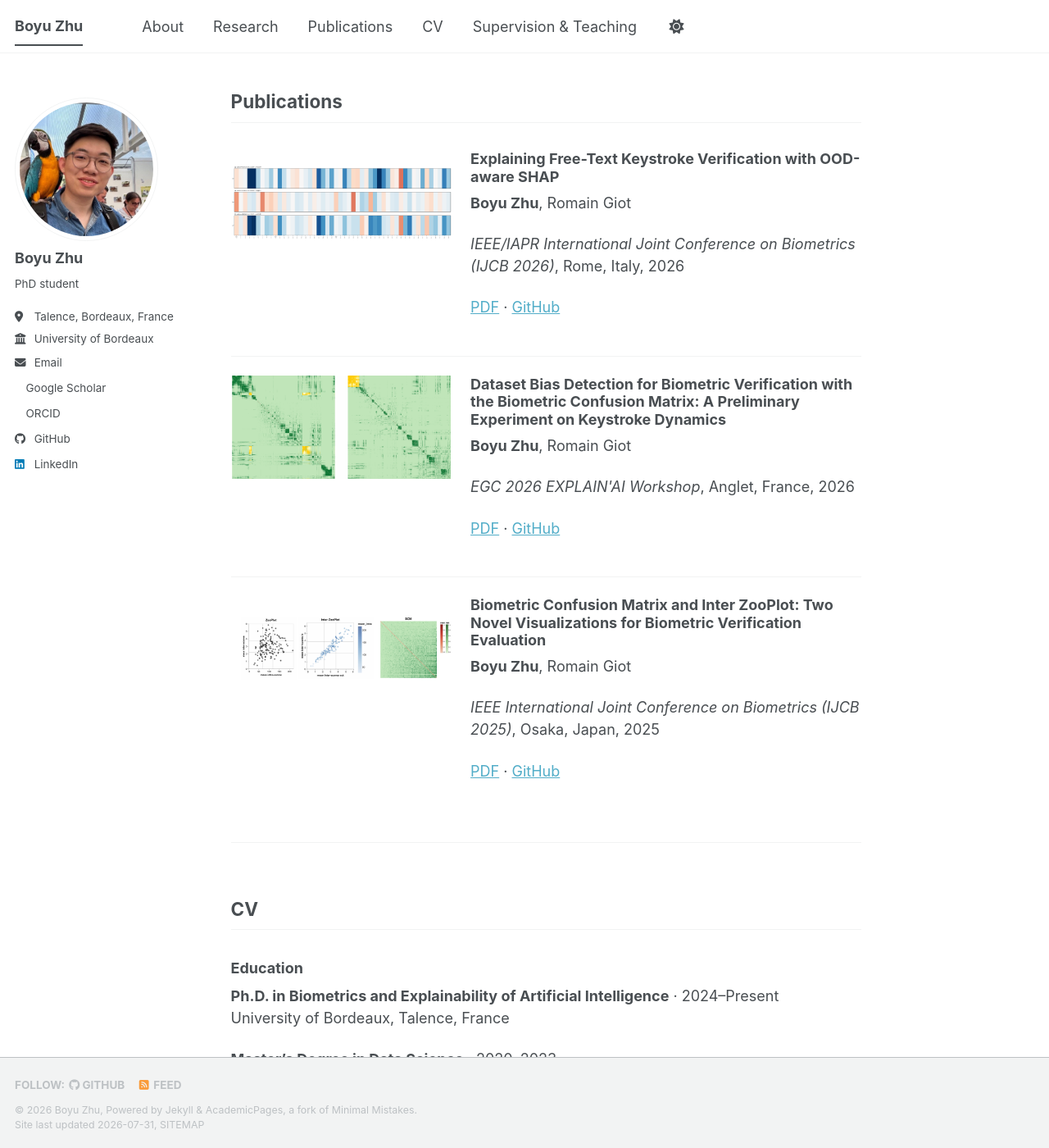
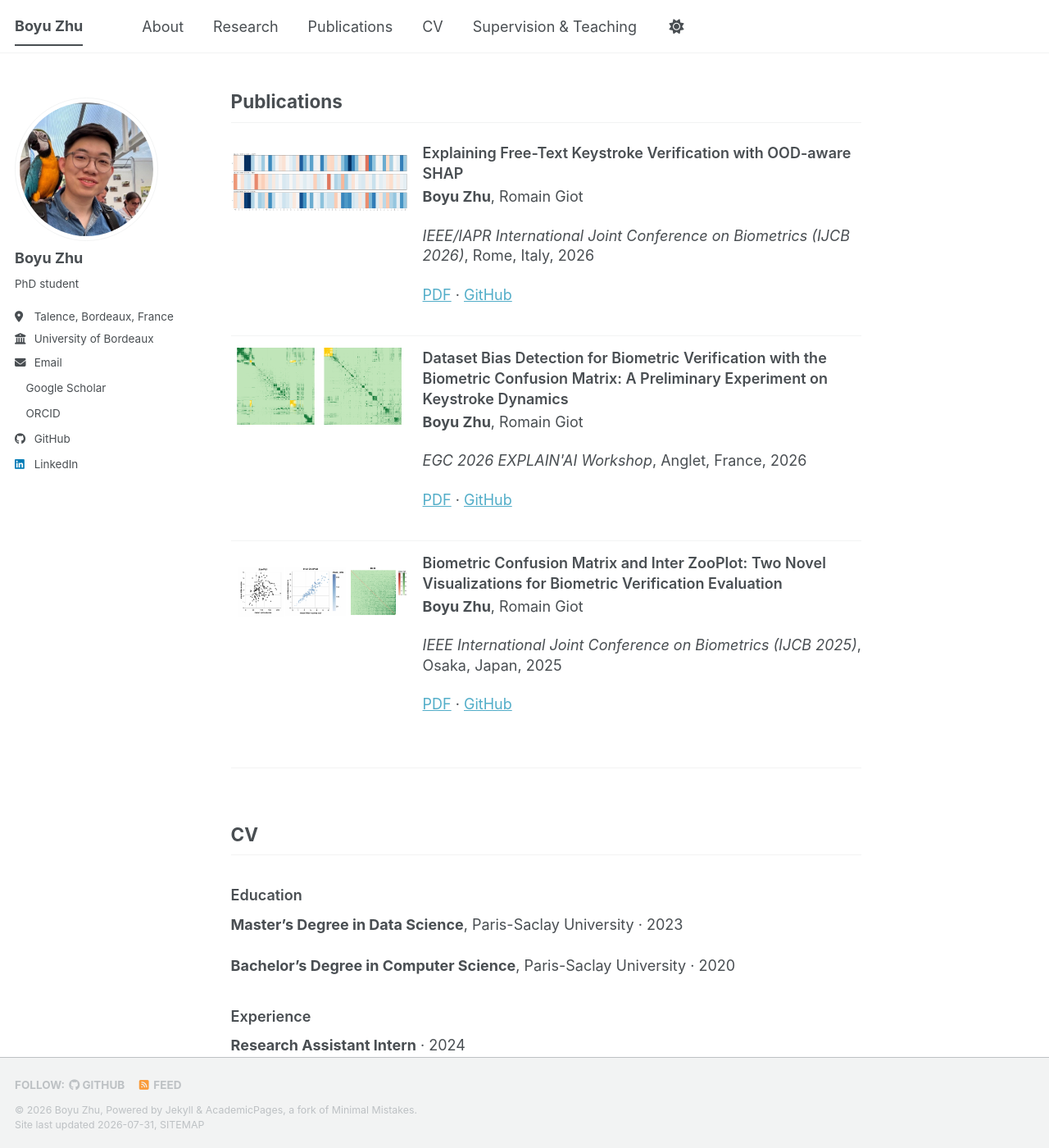
Before and after one commit to Boyu1998/boyu1998.github.io, a Jekyll site: the page built from _pages/about.md, in a window 1280 px wide and 1400 px high, scrolled down 640 px. Shown: the whole window at 82% size. Built offline with Jekyll 4.4.1, drawn with Linux system fonts in a browser that asks for light colours; a style sheet for code colours, icons or effects is not loaded; some of the changed text lies outside the part shown.

Commit message:
fix size

```diff
--- a/_includes/head/custom.html
+++ b/_includes/head/custom.html
@@ -35,11 +35,17 @@
     border-top: 1px solid var(--global-border-color);
   }
 
+  .home-section h3 {
+    font-size: 1rem;
+    line-height: 1.4;
+    font-weight: 600;
+  }
+
   .publication-row {
     display: flex;
     width: 100%;
-    gap: 1.25rem;
-    padding: 1.25rem 0;
+    gap: 1rem;
+    padding: 0.75rem 0;
     border-bottom: 1px solid var(--global-border-color);
   }
 
@@ -49,9 +55,9 @@
 
   .publication-row__image {
     display: flex;
-    flex: 0 0 15rem;
-    width: 15rem;
-    height: 7rem;
+    flex: 0 0 12rem;
+    width: 12rem;
+    height: 5.25rem;
     align-items: center;
     justify-content: center;
     overflow: hidden;
@@ -72,13 +78,16 @@
   }
 
   .publication-row__title {
-    margin: 0 0 0.4rem;
+    margin: 0 0 0.2rem;
+    font-size: 0.95rem;
+    line-height: 1.3;
   }
 
   .publication-row__authors,
   .publication-row__venue,
   .publication-row__links {
-    margin: 0.3rem 0;
+    margin: 0.15rem 0;
+    line-height: 1.35;
   }
 
   @media (max-width: 600px) {
--- a/_pages/about.md
+++ b/_pages/about.md
@@ -45,40 +45,21 @@ My research focuses on trustworthy and explainable methods for biometric systems
 
 ### Education
 
-**Ph.D. in Biometrics and Explainability of Artificial Intelligence** · 2024–Present<br>
-University of Bordeaux, Talence, France
+**Master's Degree in Data Science**, Paris-Saclay University · 2023
 
-**Master's Degree in Data Science** · 2020–2023<br>
-Paris-Saclay University, Orsay, France
-
-**Bachelor's Degree in Computer Science** · 2019–2020<br>
-Paris-Saclay University, Orsay, France
-
-**University Diploma of Technology (DUT) in Computer Science** · 2017–2019<br>
-Paris Cité University, Paris, France
+**Bachelor's Degree in Computer Science**, Paris-Saclay University · 2020
 
 ### Experience
-
-**Ph.D. Student** · 2024–Present<br>
-LaBRI, University of Bordeaux — Talence, France
-
-- Supervisor: [Romain Giot](https://www.labri.fr/perso/rgiot/), Associate Professor at the University of Bordeaux
-- Research topic: *Beyond Explainability and Evaluation Standards: A Better Understanding of Biometric Authentication*
-- Analyzing evaluation protocols, performance metrics, and global and local explainability methods for biometric authentication, with a focus on keystroke dynamics and face recognition.
 
 **Research Assistant Intern** · 2024<br>
 IBISC Laboratory, Paris-Saclay University — Évry, France
 
-- Supervisor: Blaise Hanczar, Full Professor at Paris-Saclay University
-- Research topic: *Transformers in Precision Medicine*
-- Applied Transformer models to phenotype prediction from omics data and investigated model variants to balance computational cost, training time, and prediction accuracy.
+Research topic: *Transformers in Precision Medicine*
 
 **Research Assistant Intern** · 2023<br>
 DAVID Laboratory, Paris-Saclay University — Versailles, France
 
-- Supervisor: Mustapha Lebbah, Full Professor at Paris-Saclay University
-- Research topic: *Attention-based Missing Value Imputation*
-- Investigated a Transformer-based method for improving prediction accuracy on datasets with missing values and implemented models using Keras and TensorFlow.
+Research topic: *Attention-based Missing Value Imputation*
 
 [Download my full CV (PDF)](/files/Research_CV_Boyu_Zhu_2026_EN.pdf).
 
```
